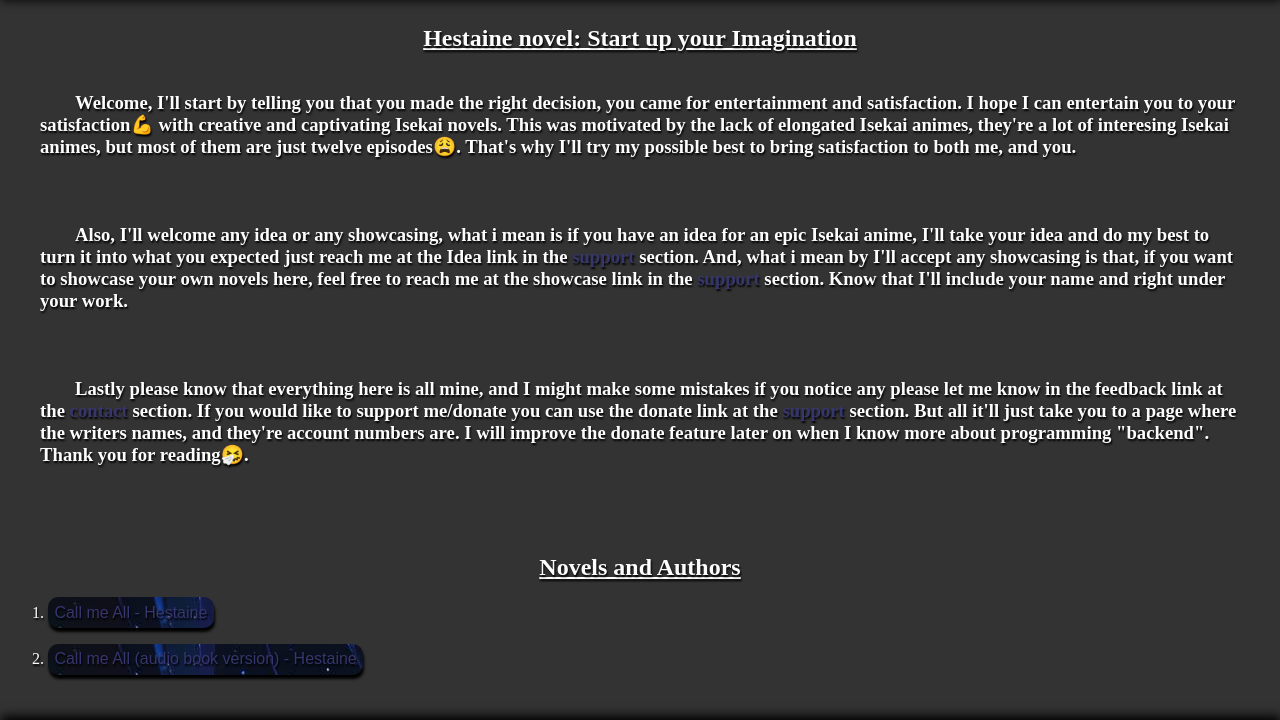
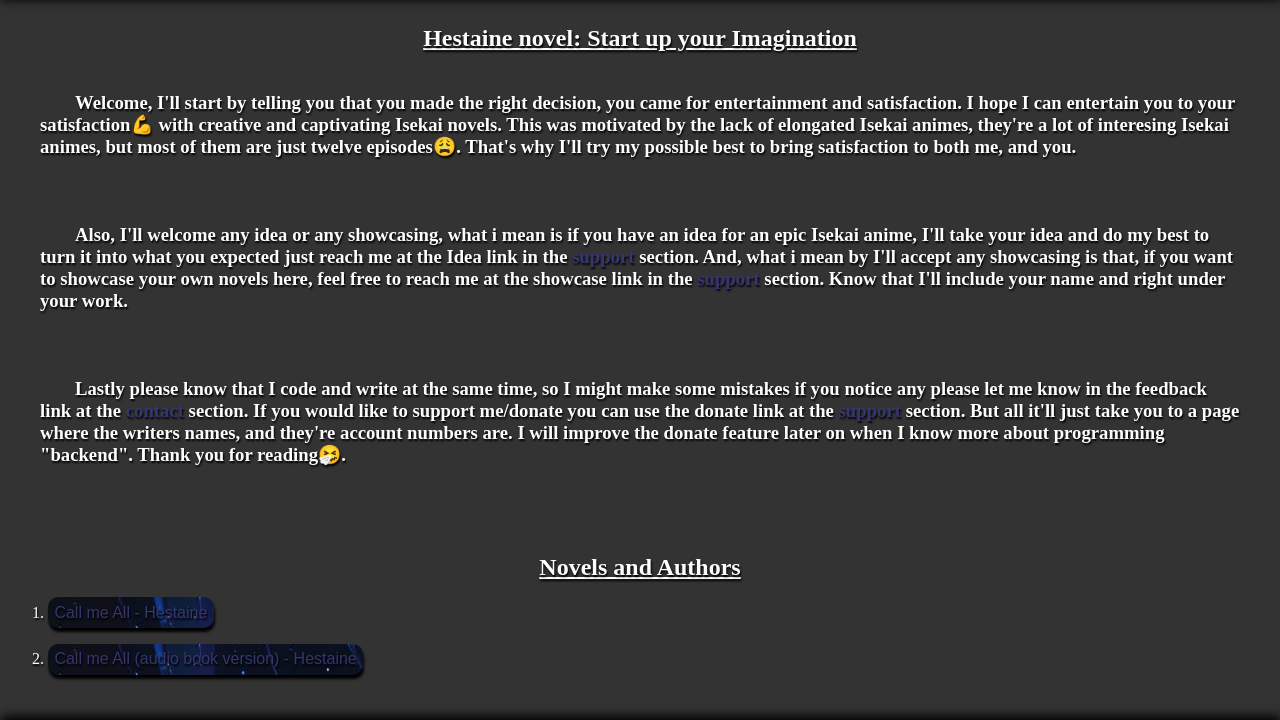
Before and after one commit to Hestaine/Call-me-All, a plain HTML site: page index.html in a window 1280 px wide. Shown: the part 80-800 px from the top of the page. Drawn offline with Linux system fonts and the light colour scheme.

Commit message:
making progress

```diff
--- a/index.html
+++ b/index.html
@@ -53,9 +53,9 @@
         </h3>
         <br />
         <h3 class="donate">
-          Lastly please know that everything here is all mine, and I might make
-          some mistakes if you notice any please let me know in the feedback
-          link at the
+          Lastly please know that I code and write at the same time, so I might
+          make some mistakes if you notice any please let me know in the
+          feedback link at the
           <a href="#support" class="support-btn">contact</a> section. If you
           would like to support me/donate you can use the donate link at the
           <a href="#support" class="support-btn">support</a> section. But all
--- a/style.css
+++ b/style.css
@@ -5,11 +5,12 @@
 }
 
 body {
+  display: flex;
+  max-width: 1300px;
+  flex-direction: column;
+  /* padding: 1rem 2rem; */
+  color: rgb(253, 253, 253);
   background-color: rgba(0, 0, 0, 0.8);
-  display: flex;
-  /* padding: 1rem 2rem; */
-  flex-direction: column;
-  color: rgb(253, 253, 253);
   text-shadow: 1px 2px 2px rgb(0, 0, 0);
 }
 
@@ -39,6 +40,7 @@ nav {
 
 .main {
   padding: 1rem;
+  margin: 0 auto;
 }
 
 .menu-open,
```
Also changed, not shown: callmeall/callmeall.html (+3 -3 lines).
